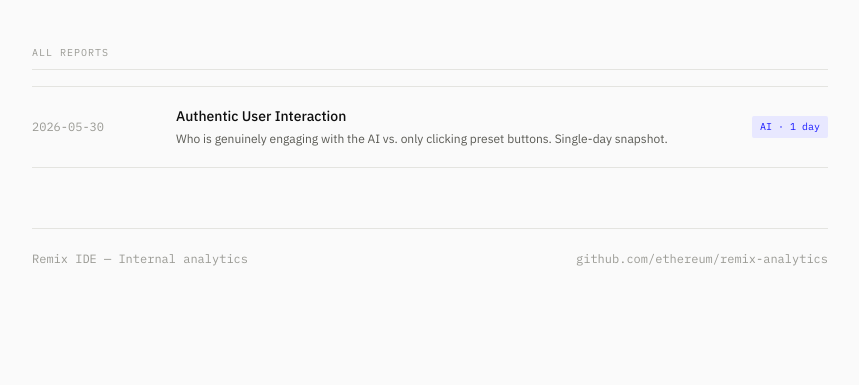
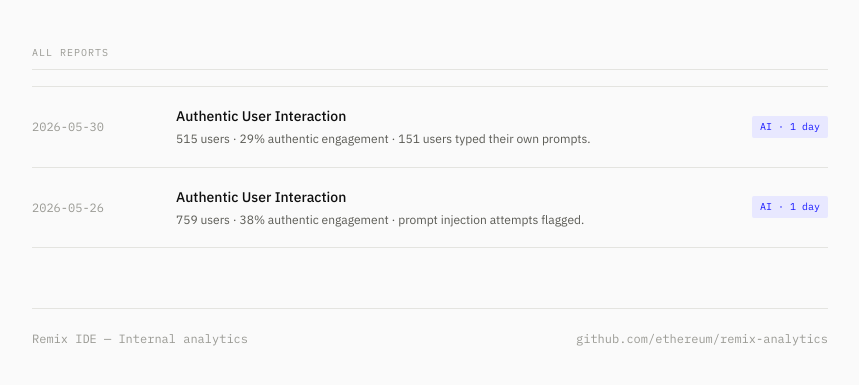
Before and after one commit to bunsenstraat/ai-analytics, a plain HTML site: page index.html in a window 1280 px wide. Shown: the part 163-548 px from the top of the page, without its empty margins (210-1069 px from the left). Drawn offline with Linux system fonts and the light colour scheme.

Commit message:
Create index.html

```diff
--- a/index.html
+++ b/index.html
@@ -1,3 +1,4 @@
+
 <!DOCTYPE html>
 <html lang="en">
 <head>
@@ -91,7 +92,18 @@
       <span class="report-date">2026-05-30</span>
       <span>
         <div class="report-title">Authentic User Interaction</div>
-        <div class="report-desc">Who is genuinely engaging with the AI vs. only clicking preset buttons. Single-day snapshot.</div>
+        <div class="report-desc">515 users · 29% authentic engagement · 151 users typed their own prompts.</div>
+      </span>
+      <span class="report-tag">AI · 1 day</span>
+    </a>
+  </li>
+
+  <li class="report-item">
+    <a class="report-link" href="reports/2026-05-26-authentic-interaction.html">
+      <span class="report-date">2026-05-26</span>
+      <span>
+        <div class="report-title">Authentic User Interaction</div>
+        <div class="report-desc">759 users · 38% authentic engagement · prompt injection attempts flagged.</div>
       </span>
       <span class="report-tag">AI · 1 day</span>
     </a>
```
